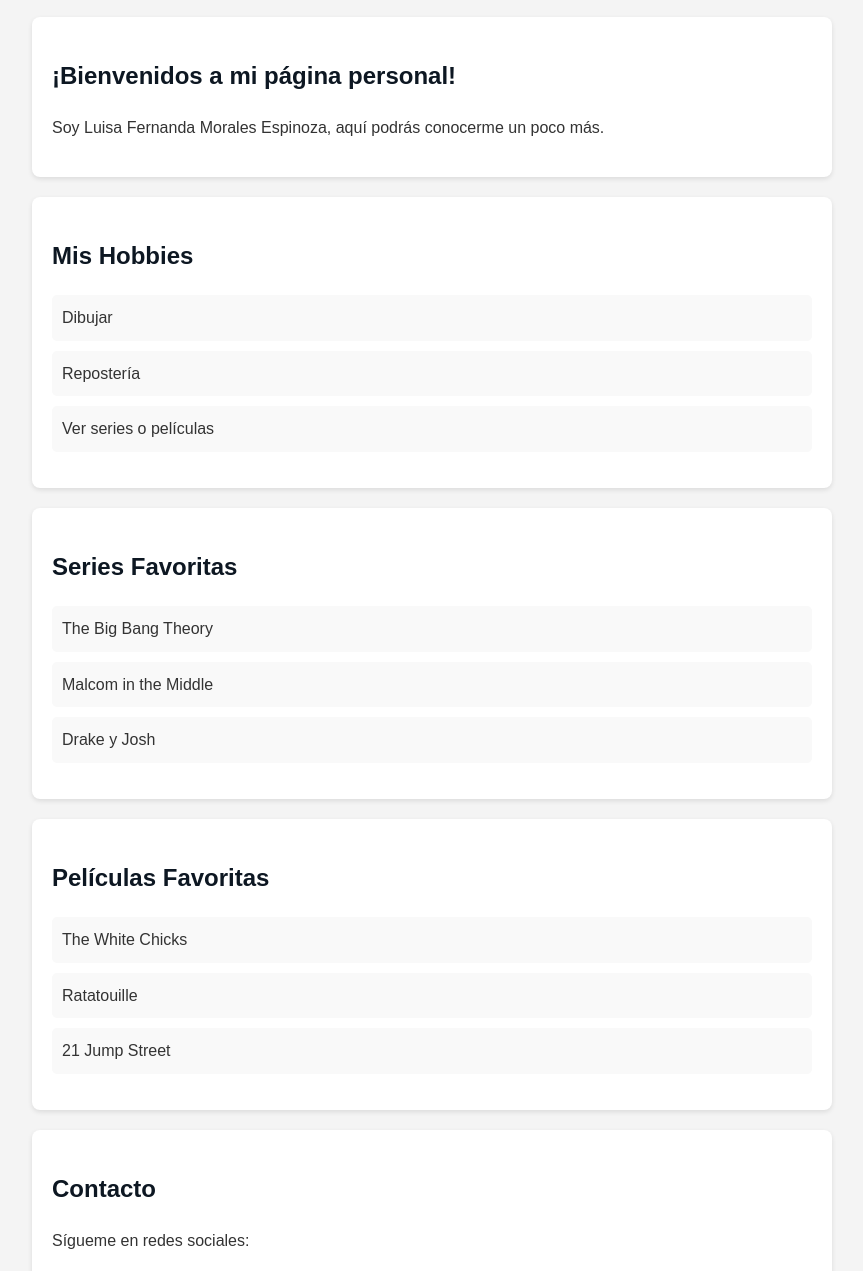
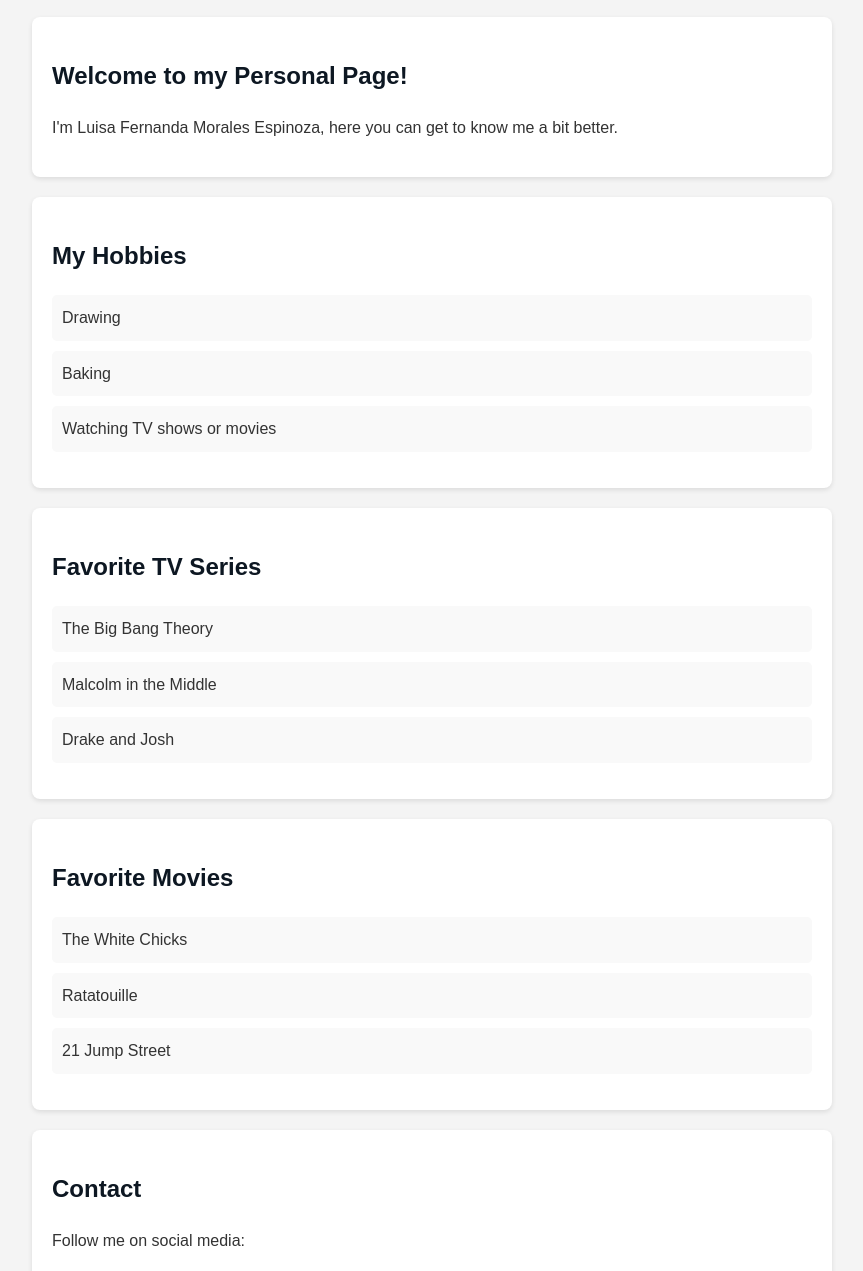
Before and after one commit to lumm20/LandingMoralesEspinoza, a plain HTML site: page index.html in a window 1280 px wide. Shown: the part 157-1428 px from the top of the page, without its empty margins (208-1071 px from the left). Drawn offline with Linux system fonts and the light colour scheme.

Commit message:
cambiando contenido a ingles

```diff
--- a/index.html
+++ b/index.html
@@ -1,5 +1,5 @@
 <!DOCTYPE html>
-<html lang="es">
+<html lang="en">
 <head>
     <meta charset="UTF-8">
     <title>Luisa Fernanda Morales Espinoza</title>
@@ -11,31 +11,31 @@
         <h1>Luisa Fernanda Morales Espinoza</h1>
     </header>
 
-    <section id="portada">
-        <h2>¡Bienvenidos a mi página personal!</h2>
-        <p>Soy Luisa Fernanda Morales Espinoza, aquí podrás conocerme un poco más.</p>
+    <section id="cover">
+        <h2>Welcome to my Personal Page!</h2>
+        <p>I'm Luisa Fernanda Morales Espinoza, here you can get to know me a bit better.</p>
     </section>
 
     <section id="hobbies">
-        <h2>Mis Hobbies</h2>
+        <h2>My Hobbies</h2>
         <ul>
-            <li>Dibujar</li>
-            <li>Repostería</li>
-            <li>Ver series o películas</li>
+            <li>Drawing</li>
+            <li>Baking</li>
+            <li>Watching TV shows or movies</li>
         </ul>
     </section>
 
-    <section id="series-favoritas">
-        <h2>Series Favoritas</h2>
+    <section id="favorite-series">
+        <h2>Favorite TV Series</h2>
         <ul>
             <li>The Big Bang Theory</li>
-            <li>Malcom in the Middle</li>
-            <li>Drake y Josh</li>
+            <li>Malcolm in the Middle</li>
+            <li>Drake and Josh</li>
         </ul>
     </section>
 
-    <section id="peliculas-favoritas">
-        <h2>Películas Favoritas</h2>
+    <section id="favorite-movies">
+        <h2>Favorite Movies</h2>
         <ul>
             <li>The White Chicks</li>
             <li>Ratatouille</li>
@@ -43,9 +43,9 @@
         </ul>
     </section>
 
-    <section id="contacto">
-        <h2>Contacto</h2>
-        <p>Sígueme en redes sociales:</p>
+    <section id="contact">
+        <h2>Contact</h2>
+        <p>Follow me on social media:</p>
         <div class="social-icons">
             <a href="https://www.instagram.com/Luisa.Espinoza20" target="_blank">
                 <i class="fab fa-instagram"></i>
```
